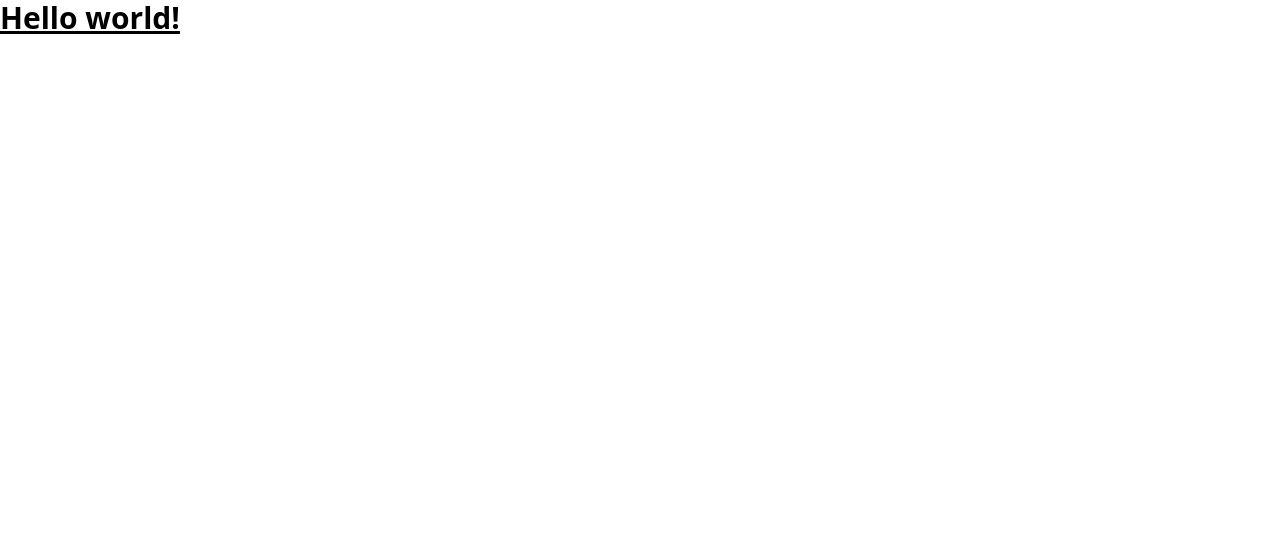
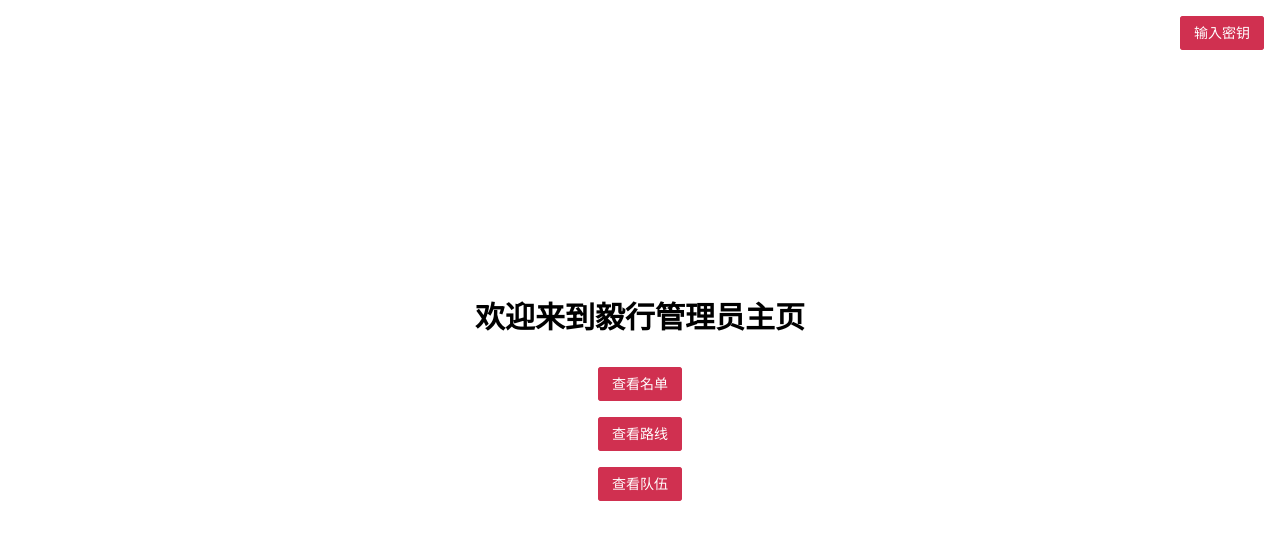
Before and after one commit to zjutjh/walk-admin-web, a Vue app: page / in a window 1280 px wide. Shown: the top 540 px of the page. Built offline with nearby package versions, Linux system fonts and the light colour scheme.

Commit message:
feat(home, login): 完成了主页和登录的功能

```diff
--- a/package.json
+++ b/package.json
@@ -11,6 +11,7 @@
   "dependencies": {
     "autoprefixer": "^10.4.20",
     "naive-ui": "^2.41.0",
+    "pinia": "^3.0.1",
     "postcss": "^8.5.2",
     "tailwindcss": "^3.4.17",
     "vue": "^3.5.13",
--- a/src/main.ts
+++ b/src/main.ts
@@ -2,7 +2,9 @@ import { createApp } from 'vue'
 import App from './App.vue'
 import router from './router'
 import "./style.css";
+import pinia from './store/createPinia'
 
 const app = createApp(App);
 app.use(router)
 app.mount('#app')
+app.use(pinia)
--- a/src/pages/Login/index.vue
+++ b/src/pages/Login/index.vue
@@ -19,6 +19,7 @@
         <button
           type="submit"
           class="w-full bg-red-500 text-white font-bold py-2 rounded hover:bg-red-600"
+          @click="login"
         >
           登录
         </button>
@@ -29,15 +30,14 @@
 
 <script setup lang="ts">
 import { ref } from 'vue';
+import router from '../../router';
+import useMainStore from '../../store';
 
-const secret = ref();
+const certificationStore = useMainStore().useCertificationStore();
+const secret = ref('');
 
 const login = () => {
-
-}
-
+  certificationStore.setSecret = secret;
+  router.push("/");
+};
 </script>
-
-<style scoped>
-/* 这里可以添加样式 */
-</style>
--- a/src/pages/home/index.vue
+++ b/src/pages/home/index.vue
@@ -1,9 +1,43 @@
 <template>
-  <h1 class="text-3xl font-bold underline">
-    Hello world!
-  </h1>
+  <div class="flex flex-col items-center justify-center h-screen">
+    <h1 class="text-3xl font-bold mb-8">欢迎来到毅行管理员主页</h1>
+
+    <div class="flex flex-col space-y-4">
+      <n-button type="error" @click="viewList">查看名单</n-button>
+      <n-button type="error" @click="viewRoute">查看路线</n-button>
+      <n-button type="error" @click="viewTeam">查看队伍</n-button>
+    </div>
+
+    <n-button
+      type="error"
+      class="absolute top-4 right-4"
+      @click="inputSecret"
+    >
+      输入密钥
+    </n-button>
+  </div>
 </template>
 
 <script setup lang="ts">
+import { NButton } from 'naive-ui';
+import router from '../../router';
 
+const viewList = () => {
+  // 处理查看名单的逻辑
+  console.log('查看名单');
+};
+
+const viewRoute = () => {
+  // 处理查看路线的逻辑
+  console.log('查看路线');
+};
+
+const viewTeam = () => {
+  // 处理查看队伍的逻辑
+  console.log('查看队伍');
+};
+
+const inputSecret = () => {
+  router.push("/login");
+};
 </script>
--- a/src/router/index.ts
+++ b/src/router/index.ts
@@ -1,4 +1,5 @@
 import { createRouter, createWebHistory } from 'vue-router';
+import Home from "../pages/home/index.vue";
 import Login from '../pages/Login/index.vue'; // 导入登录页面
 
 // 定义路由
@@ -6,7 +7,7 @@ const routes = [
     {
         path: '/',
         name: 'Home',
-        component: () => import('../pages/home/index.vue')
+        component: Home
     },
     {
         path: '/login',
--- /dev/null
+++ b/src/store/createPinia.ts
@@ -0,0 +1,4 @@
+import { createPinia } from "pinia";
+const pinia = createPinia();
+
+export default pinia;
--- /dev/null
+++ b/src/store/index.ts
@@ -0,0 +1,10 @@
+import { defineStore } from "pinia";
+import useCertificationStore from "./userStore/certificationStore";
+
+const useMainStore = defineStore("main", () => {
+    return {
+        useCertificationStore,
+    };
+});
+
+export default useMainStore;
--- /dev/null
+++ b/src/store/userStore/certificationStore.ts
@@ -0,0 +1,17 @@
+import { defineStore } from "pinia";
+import { ref } from "vue";
+
+const useCertificationStore = defineStore("certification", () => {
+    // 登录密钥
+    const secret = ref();
+    const setSecret = (value: string) => {
+        secret.value = value;
+    };
+
+    return {
+        secret,
+        setSecret,
+    };
+});
+
+export default useCertificationStore;
```
Also changed, not shown: postcss.config.cjs (renamed from postcss.config.js), tailwind.config.cjs (renamed from tailwind.config.js), 1 other file (tests, documents, lock files or other folders).
